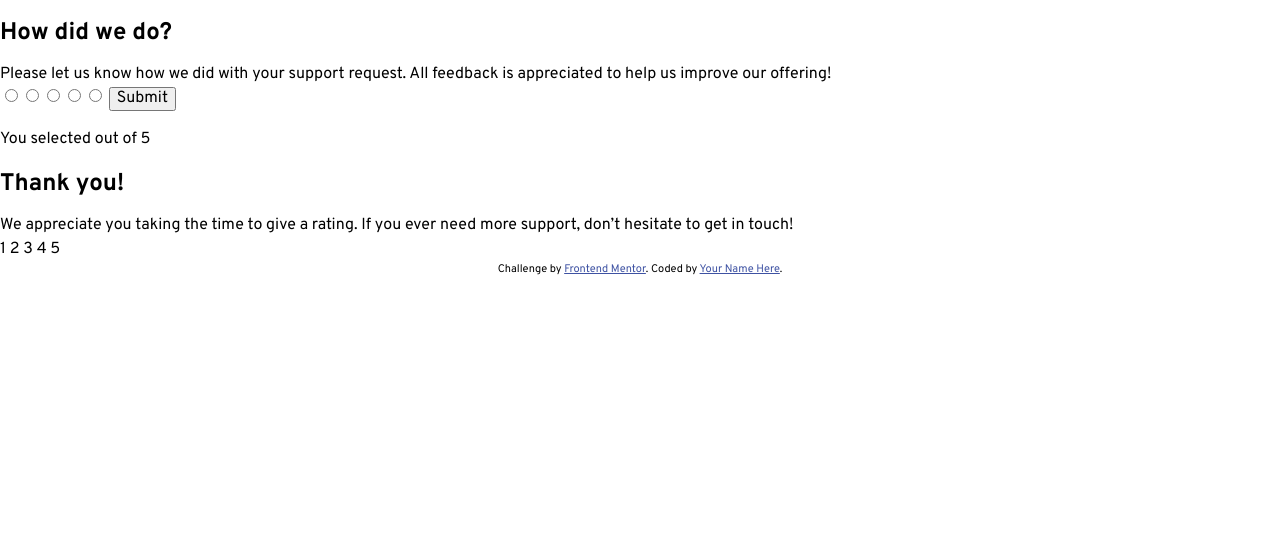
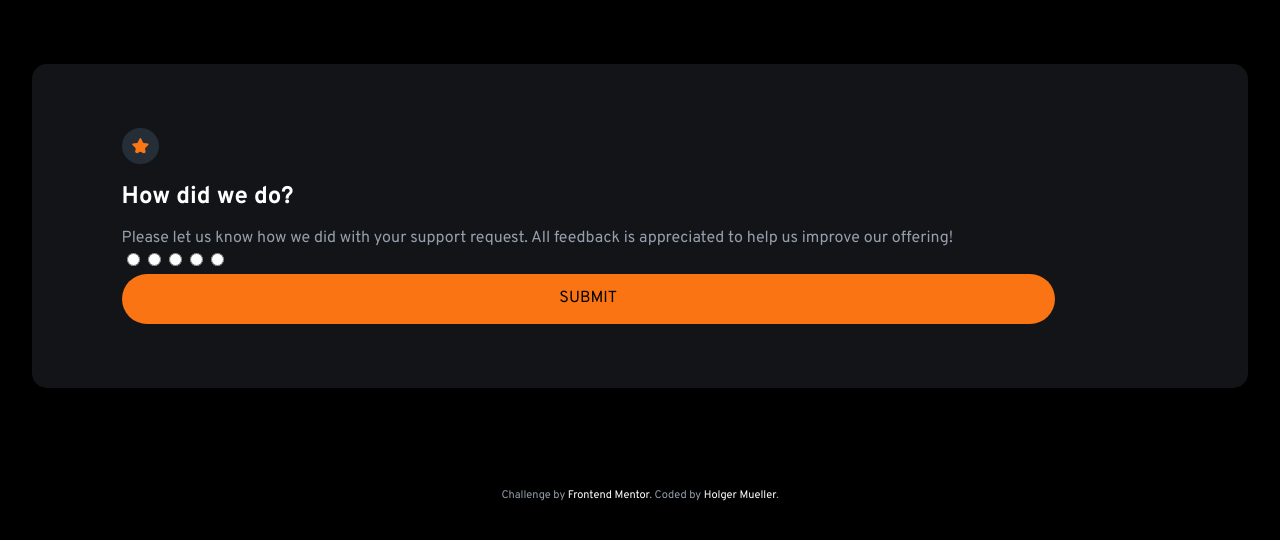
Before and after one commit to Holgermueller/interactive-rating-compnent, a plain HTML site: page index.html in a window 1280 px wide. Drawn offline with Linux system fonts and the light colour scheme.

Commit message:
some styling

```diff
--- a/index.html
+++ b/index.html
@@ -28,6 +28,8 @@
     <!-- Rating state start -->
     <main>
       <section>
+        <img class="star-icon" src="images/icon-star.svg" alt="Star icon" />
+
         <h1>How did we do?</h1>
 
         <p>
@@ -45,10 +47,18 @@
           id=""
         /><input type="radio" name="" id="" />
 
-        <button type="submit">Submit</button>
+        <button
+          class="submit"
+          id="submitRating"
+          title="Continue here after you've submitted your rating"
+          type="submit"
+          onclick="submitRating()"
+        >
+          Submit
+        </button>
       </section>
 
-      <section>
+      <section class="thank-you">
         <!-- Rating state end -->
 
         <!-- Thank you state start -->
@@ -72,11 +82,18 @@
 
     <!-- Thank you state end -->
 
-    <div class="attribution">
-      Challenge by
-      <a href="https://www.frontendmentor.io?ref=challenge" target="_blank"
-        >Frontend Mentor</a
-      >. Coded by <a href="#">Your Name Here</a>.
-    </div>
+    <footer class="attribution">
+      <p>
+        Challenge by
+        <a href="https://www.frontendmentor.io?ref=challenge" target="_blank"
+          >Frontend Mentor</a
+        >. Coded by
+        <a href="https://holgermueller.github.io/portfolio/" target="_blank"
+          >Holger Mueller</a
+        >.
+      </p>
+    </footer>
+
+    <script src="index.js"></script>
   </body>
 </html>
--- /dev/null
+++ b/index.js
@@ -0,0 +1,5 @@
+"use strict";
+
+const submitRating = () => {
+  console.log("submitted");
+};
--- a/styles.css
+++ b/styles.css
@@ -4,6 +4,43 @@ html {
   margin: 0;
   box-sizing: border-box;
   font-family: "Overpass", sans-serif;
+  background-color: hsl(0, 0%, 0%);
+}
+
+main {
+  background-color: hsl(216, 12%, 8%);
+  width: 95%;
+  margin: 5% auto;
+  padding: 5% 7%;
+  border-radius: 15px;
+}
+
+.star-icon {
+  background-color: hsl(213, 19%, 18%);
+  padding: 10px;
+  border-radius: 50%;
+}
+
+h1 {
+  color: hsl(0, 0%, 100%);
+}
+
+p {
+  color: hsl(217, 12%, 63%);
+}
+
+.submit {
+  background-color: hsl(25, 97%, 53%);
+  border: none;
+  border-radius: 36px;
+  padding: 16px;
+  width: 90%;
+
+  text-transform: uppercase;
+}
+
+.thank-you {
+  display: none;
 }
 
 .attribution {
@@ -11,5 +48,6 @@ html {
   text-align: center;
 }
 .attribution a {
-  color: hsl(228, 45%, 44%);
+  color: hsl(0, 0%, 100%);
+  text-decoration: none;
 }
```
